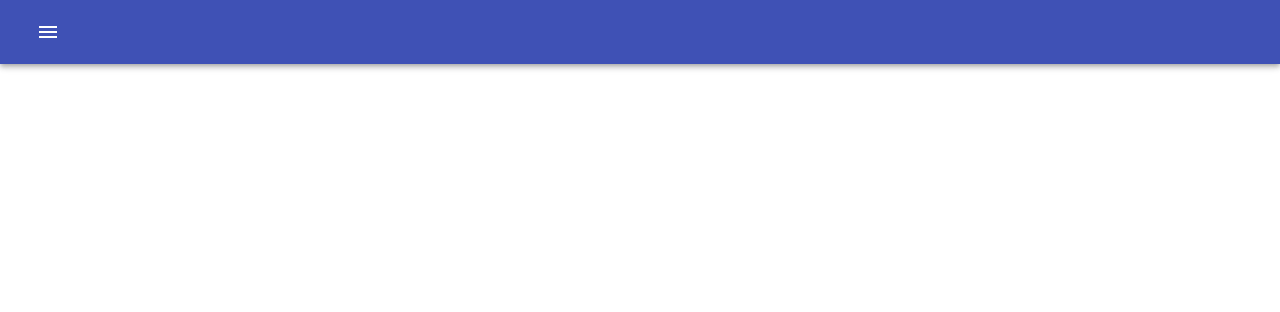
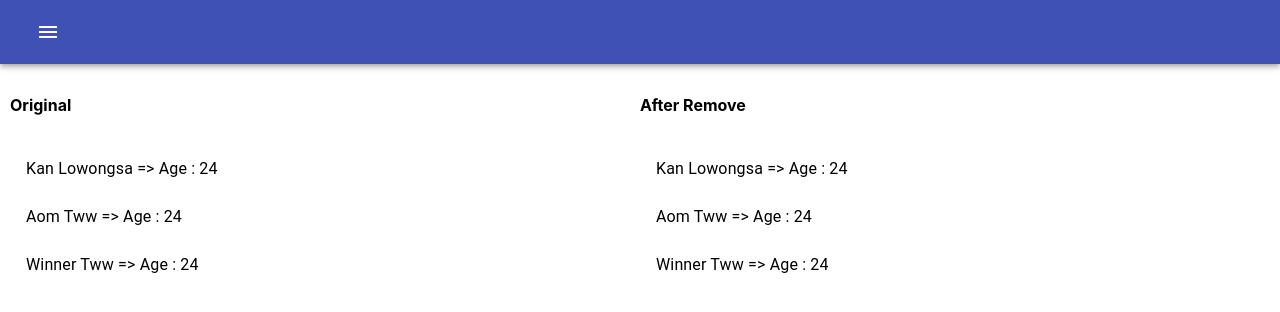
Before and after one commit to KanRMUTL/lean-lodash, a React (Create React App) app: page /forin in a window 1280 px wide. Shown: the top 312 px of the page. Built offline with nearby package versions, Linux system fonts and the light colour scheme.

Commit message:
called for in

```diff
--- /dev/null
+++ b/src/components/List/UserList.tsx
@@ -0,0 +1,24 @@
+import React from "react";
+import { List, ListItem, ListItemText } from "@material-ui/core";
+import { User } from "../../types/index";
+interface Props {
+  users: User[];
+}
+
+const NormalList = ({ users }: Props) => {
+  return (
+    <div style={{ width: "100%" }}>
+      <List>
+        {users.map((user, index) => (
+          <ListItem button key={index}>
+            <ListItemText
+              primary={`${user.name}  ${user.lastname} => Age : ${user.age}`}
+            />
+          </ListItem>
+        ))}
+      </List>
+    </div>
+  );
+};
+
+export default NormalList;
--- /dev/null
+++ b/src/components/pages/ForIn/index.tsx
@@ -0,0 +1,54 @@
+import React, { useState } from "react";
+import UserList from "../../List/UserList";
+import { User } from "../../../types/index";
+import _ from "lodash";
+
+const AssignObject = () => {
+  const original: User[] = [
+    {
+      name: "Kan",
+      lastname: "Lowongsa",
+      age: 24,
+      address: "Lamphun",
+    },
+    {
+      name: "Aom",
+      lastname: "Tww",
+      age: 24,
+      address: "CNX",
+    },
+    {
+      name: "Winner",
+      lastname: "Tww",
+      age: 24,
+      address: "CNX",
+    },
+  ];
+  const [result] = useState(
+    _.forIn(original, (value, key) => {
+      console.log(value);
+      console.log(`value: ${value} | key: ${key}`);
+    })
+  );
+  console.log(result);
+
+  _.forIn(original[0], (value, key) => {
+    console.log(`${key} : ${value}`);
+  });
+  return (
+    <div
+      style={{ display: "flex", justifyContent: "space-around", width: "100%" }}
+    >
+      <div style={{ width: "50%" }}>
+        <h4>Original</h4>
+        <UserList users={original} />
+      </div>
+      <div style={{ width: "50%" }}>
+        <h4>After Remove</h4>
+        <UserList users={result} />
+      </div>
+    </div>
+  );
+};
+
+export default AssignObject;
--- /dev/null
+++ b/src/components/pages/ForInRight/index.tsx
@@ -0,0 +1,48 @@
+import React, { useState } from "react";
+import UserList from "../../List/UserList";
+import { User } from "../../../types/index";
+import _ from "lodash";
+
+const AssignObject = () => {
+  const original: User[] = [
+    {
+      name: "Kan",
+      lastname: "Lowongsa",
+      age: 24,
+      address: "Lamphun",
+    },
+    {
+      name: "Aom",
+      lastname: "Tww",
+      age: 24,
+      address: "CNX",
+    },
+    {
+      name: "Winner",
+      lastname: "Tww",
+      age: 24,
+      address: "CNX",
+    },
+  ];
+  const [result] = useState(
+    _.forInRight(original, (value, key) => {
+      console.log("this is key of list: " + key);
+    })
+  );
+  return (
+    <div
+      style={{ display: "flex", justifyContent: "space-around", width: "100%" }}
+    >
+      <div style={{ width: "50%" }}>
+        <h4>Original</h4>
+        <UserList users={original} />
+      </div>
+      <div style={{ width: "50%" }}>
+        <h4>After Remove</h4>
+        <UserList users={result} />
+      </div>
+    </div>
+  );
+};
+
+export default AssignObject;
--- a/src/route/paths.tsx
+++ b/src/route/paths.tsx
@@ -8,6 +8,8 @@ import Drop from "../components/pages/Drop";
 import DropRight from "../components/pages/DropRight";
 import Remove from "../components/pages/Remove";
 import Uniq from "../components/pages/Uniq";
+import ForIn from "../components/pages/ForIn";
+import ForInRight from "../components/pages/ForInRight";
 
 const paths: Route[] = [
   {
@@ -55,6 +57,16 @@ const paths: Route[] = [
     path: "/uniq",
     component: Uniq,
   },
+  {
+    label: "For In",
+    path: "/forin",
+    component: ForIn,
+  },
+  {
+    label: "For in Right",
+    path: "/forin-right",
+    component: ForInRight,
+  },
 ];
 
 export default paths;
--- /dev/null
+++ b/src/types/index.tsx
@@ -0,0 +1,6 @@
+export interface User {
+  name: string;
+  lastname: string;
+  age: number;
+  address: string;
+}
```
